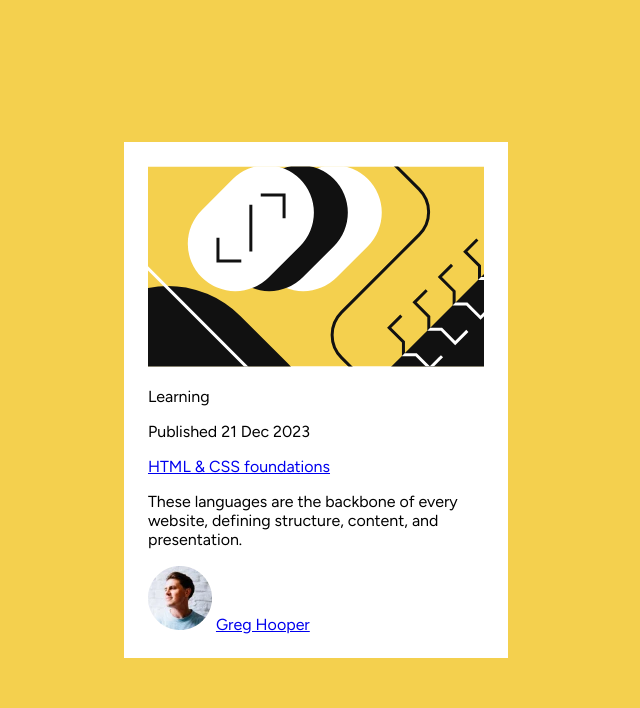
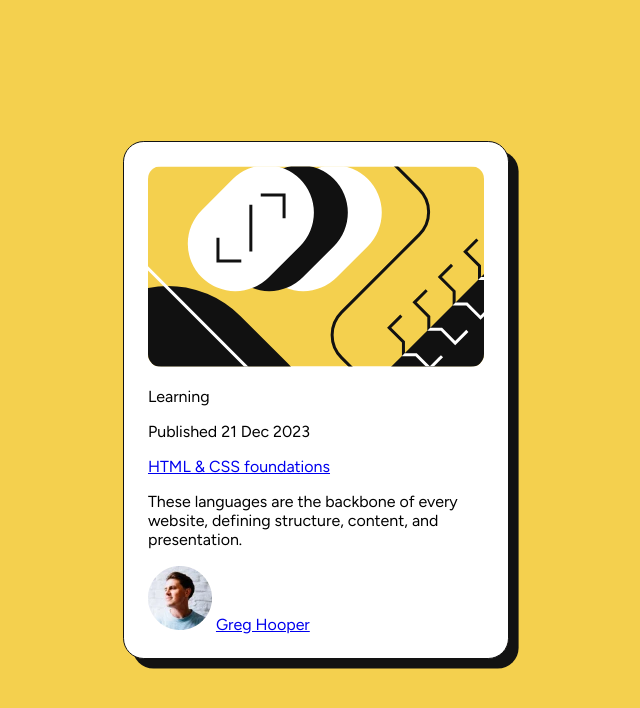
Before and after one commit to silviocarreiro/ExercicioCSS, a plain HTML site: page index.html in a window 1280 px wide. Shown: the whole page, without its empty margins (324-964 px from the left). Drawn offline with Linux system fonts and the light colour scheme.

Commit message:
Modifiações fonte e imagem

```diff
--- a/style.css
+++ b/style.css
@@ -6,6 +6,7 @@ body{
     margin: 0;
     background-color: hsl(47, 88%, 63%);
     font-family: 'Figtree';
+    font-size: 16px;
 }
 
 .cartao{
@@ -13,12 +14,19 @@ body{
     max-width: 21rem;
     padding: 1.5rem;
     box-sizing: inherit;
+    border: 1px solid hsl(0, 0%, 7%);
+    border-radius: 1.3rem;
+    box-shadow: 0.6rem 0.6rem hsl(0, 0%, 7%);
 }
 
 .imagem{
     width: fit-content;
 }
 
+.imagem img{
+    border-radius: 13px;
+}
+
 .conteudo{
 
 }
```
